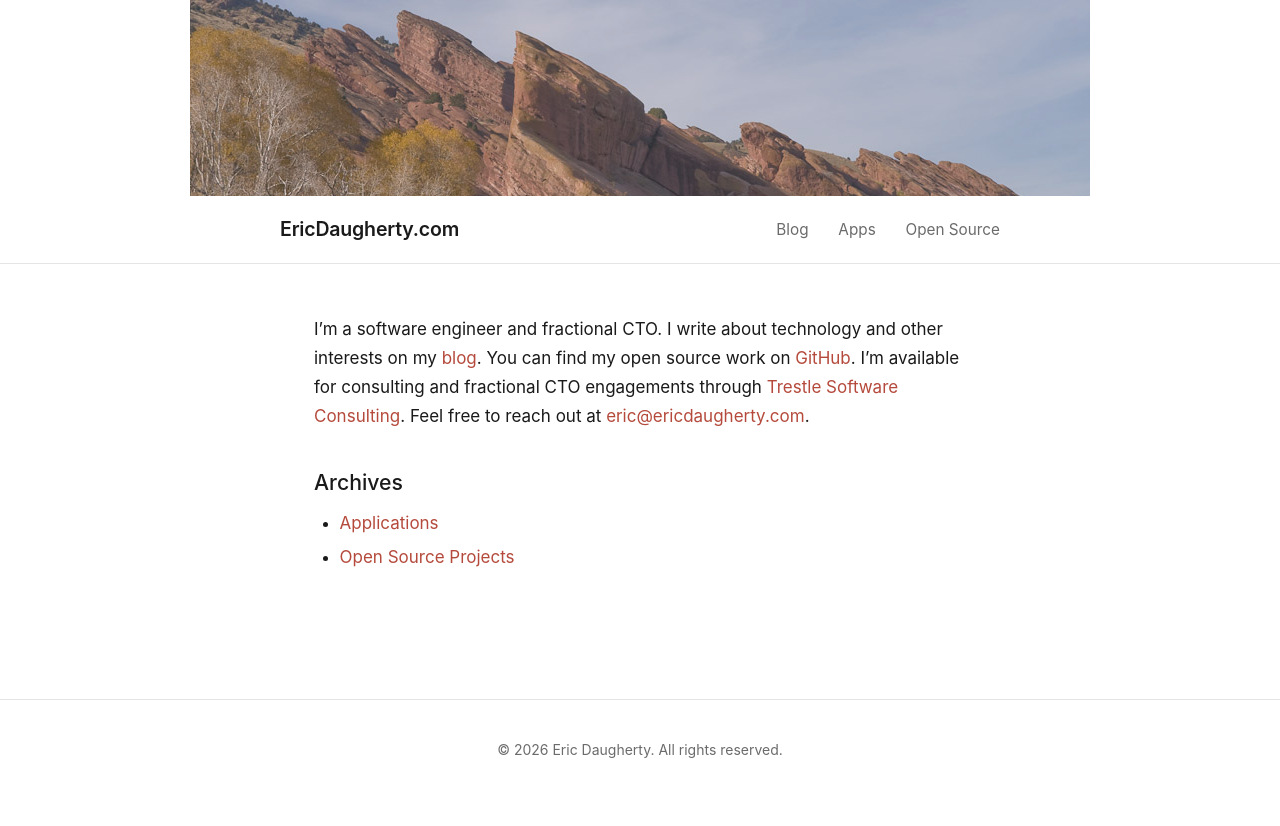
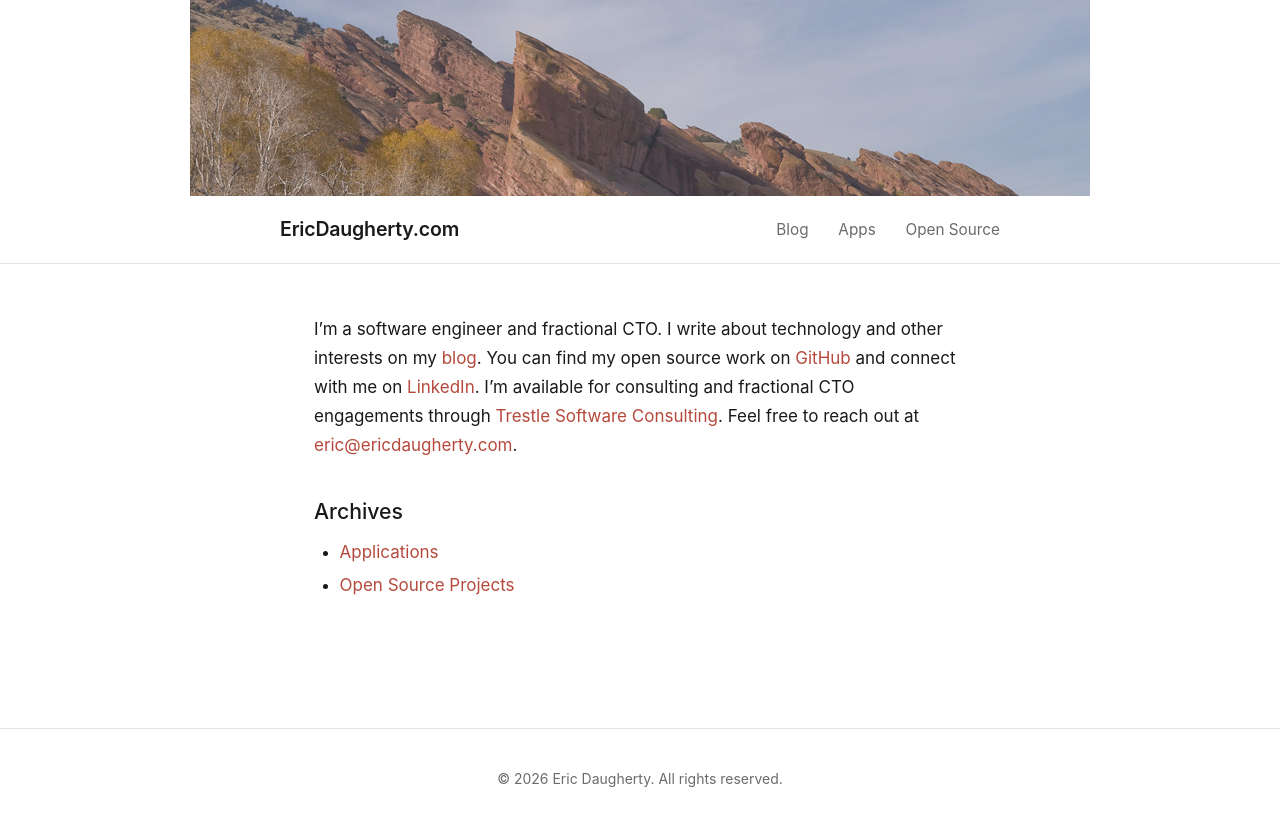
Before and after one commit to ericdaugherty/ericdaugherty.github.io, a Jekyll site: the page built from index.md, in a window 1280 px wide. Shown: the top 826 px of the page. Built offline with Jekyll 4.4.1, drawn with Linux system fonts in a browser that asks for light colours.

Commit message:
Add GoatCounter analytics and LinkedIn link to home page
Co-Authored-By: Claude Opus 4.6 <noreply@anthropic.com>

```diff
--- a/_includes/head.html
+++ b/_includes/head.html
@@ -16,6 +16,10 @@
     SyntaxHighlighter.all();
   </script>
 
+  <!-- GoatCounter -->
+  <script data-goatcounter="https://edcom.goatcounter.com/count"
+          async src="//gc.zgo.at/count.js"></script>
+
   <!-- Google tag (gtag.js) -->
   <script async src="https://www.googletagmanager.com/gtag/js?id=G-M36W71786Z"></script>
   <script>
--- a/index.md
+++ b/index.md
@@ -3,7 +3,7 @@ layout: default
 title: Eric Daugherty
 ---
 
-I'm a software engineer and fractional CTO. I write about technology and other interests on my [blog](https://blog.ericdaugherty.com/). You can find my open source work on [GitHub](https://github.com/ericdaugherty). I'm available for consulting and fractional CTO engagements through [Trestle Software Consulting](https://www.trestlesoftware.com/). Feel free to reach out at [eric@ericdaugherty.com](mailto:eric@ericdaugherty.com).
+I'm a software engineer and fractional CTO. I write about technology and other interests on my [blog](https://blog.ericdaugherty.com/). You can find my open source work on [GitHub](https://github.com/ericdaugherty) and connect with me on [LinkedIn](https://www.linkedin.com/in/eric-daugherty-33031a/). I'm available for consulting and fractional CTO engagements through [Trestle Software Consulting](https://www.trestlesoftware.com/). Feel free to reach out at [eric@ericdaugherty.com](mailto:eric@ericdaugherty.com).
 
 ### Archives
 
```
